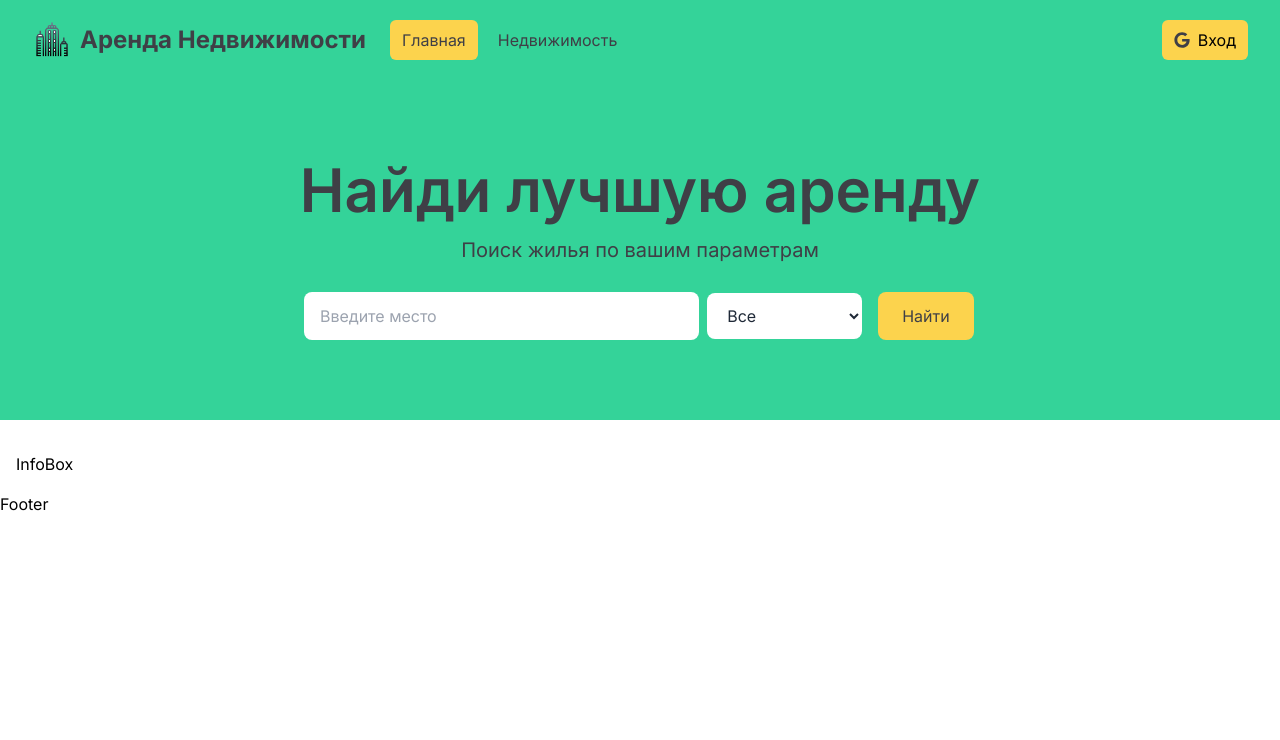
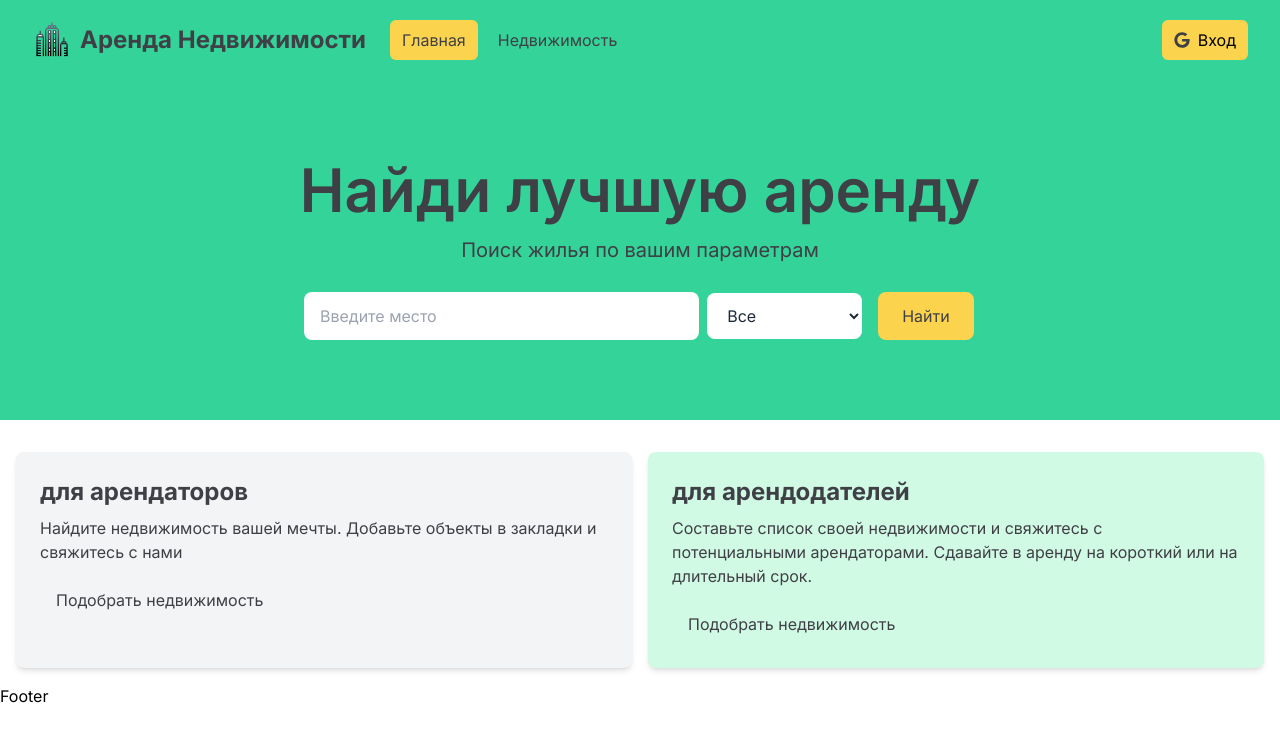
Before and after one commit to MikeSaburov/next_learn, a Next.js app: page / in a window 1280 px wide. Shown: the top 740 px of the page. Built offline with nearby package versions, Linux system fonts and the light colour scheme.

Commit message:
верстка компонентов

```diff
--- a/components/InfoBox.jsx
+++ b/components/InfoBox.jsx
@@ -1,5 +1,24 @@
-const InfoBox = () => {
-  return <div>InfoBox</div>;
+import Link from 'next/link';
+
+const InfoBox = ({
+  heading,
+  backgroundColor = 'bg-gray-100',
+  textColor = 'text-zinc-700',
+  buttonInfo,
+  children,
+}) => {
+  return (
+    <div className={`${backgroundColor} p-6 rounded-lg shadow-md`}>
+      <h2 className={`${textColor} text-2xl font-bold`}>{heading}</h2>
+      <p className={`${textColor} mt-2 mb-4`}>{children}</p>
+      <Link
+        href={buttonInfo.link}
+        className={`inline-block ${buttonInfo.backgroundColor} text-zinc-700 rounded-lg px-4 py-2 hover:opacity-80`}
+      >
+        {buttonInfo.text}
+      </Link>
+    </div>
+  );
 };
 
 export default InfoBox;
--- a/components/InfoBoxes.jsx
+++ b/components/InfoBoxes.jsx
@@ -5,7 +5,29 @@ const InfoBoxes = () => {
     <section>
       <div className="container-xl lg:container m-auto">
         <div className="grid grid-cols-1 md:grid-cols-2 gap-4 p-4 rounded-lg">
-          <InfoBox />
+          <InfoBox
+            heading={'для арендаторов'}
+            buttonInfo={{
+              text: 'Подобрать недвижимость',
+              link: '/properties',
+              backgroundCilor: 'bg-amber-300',
+            }}
+          >
+            Найдите недвижимость вашей мечты. Добавьте объекты в закладки и
+            свяжитесь с нами
+          </InfoBox>
+          <InfoBox
+            heading={'для арендодателей'}
+            backgroundColor="bg-emerald-100"
+            buttonInfo={{
+              text: 'Подобрать недвижимость',
+              link: '/properties',
+              backgroundCilor: 'bg-amber-300',
+            }}
+          >
+            Составьте список своей недвижимости и свяжитесь с потенциальными
+            арендаторами. Сдавайте в аренду на короткий или на длительный срок.
+          </InfoBox>
         </div>
       </div>
     </section>
```
